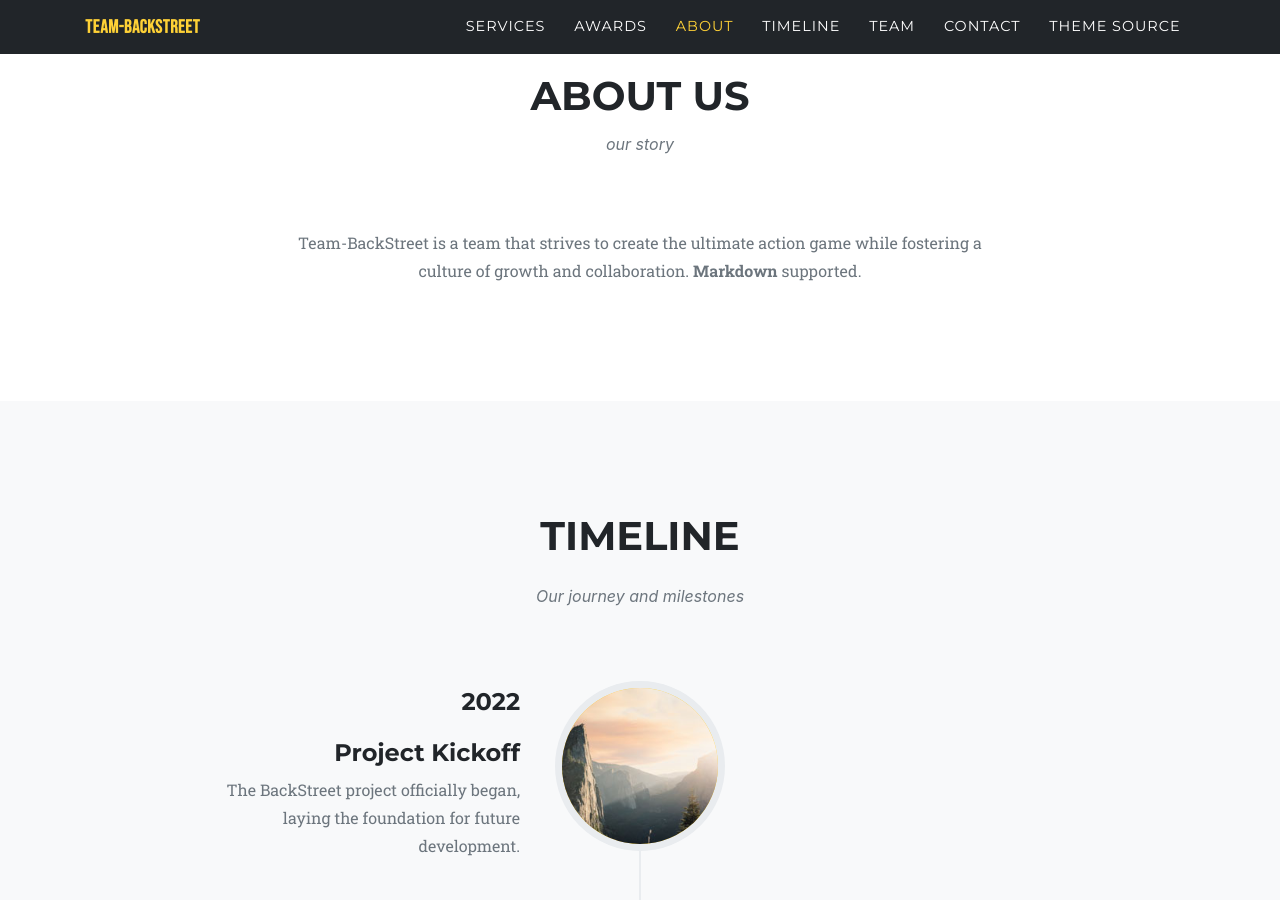
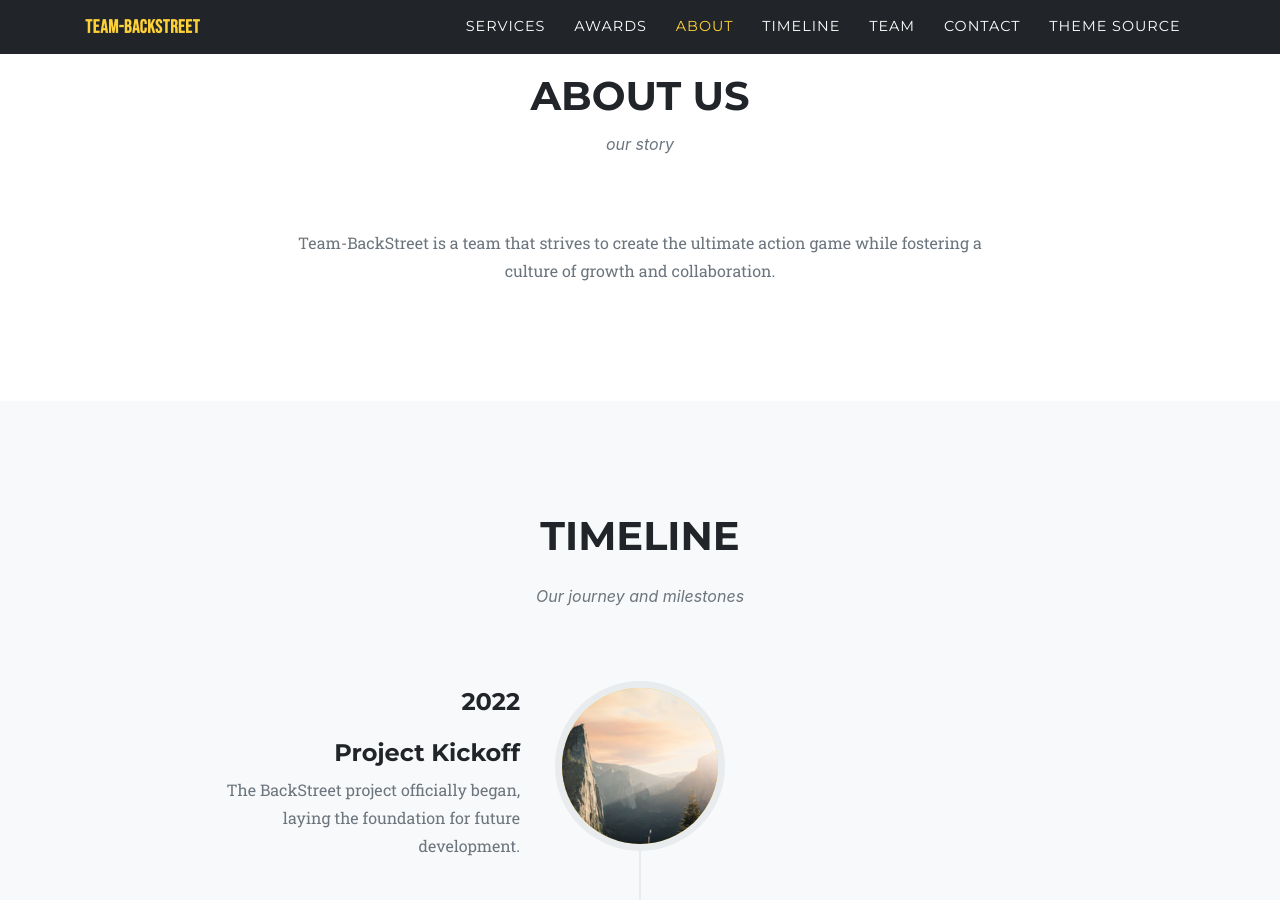
Before and after one commit to Team-BackStreet-2nd/backstreet.github.io, a Jekyll site: the page built from index.md, in a window 1280 px wide and 900 px high, scrolled down 2479 px. Built offline with Jekyll 4.4.1, drawn with Linux system fonts in a browser that asks for light colours; some web fonts are replaced.

Commit message:
251027 edit about text

```diff
--- a/_data/sitetext.yml
+++ b/_data/sitetext.yml
@@ -72,7 +72,7 @@ en: &DEFAULT_EN
   about:
     title: "About Us"
     text: "our story"
-    body: "Team-BackStreet is a team that strives to create the ultimate action game while fostering a culture of growth and collaboration. **Markdown** supported."
+    body: "Team-BackStreet is a team that strives to create the ultimate action game while fostering a culture of growth and collaboration."
     section: about
 
   clients:
```
